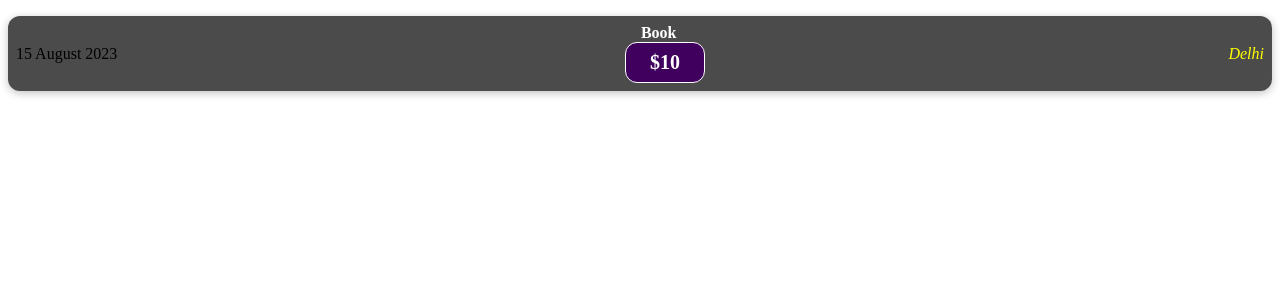
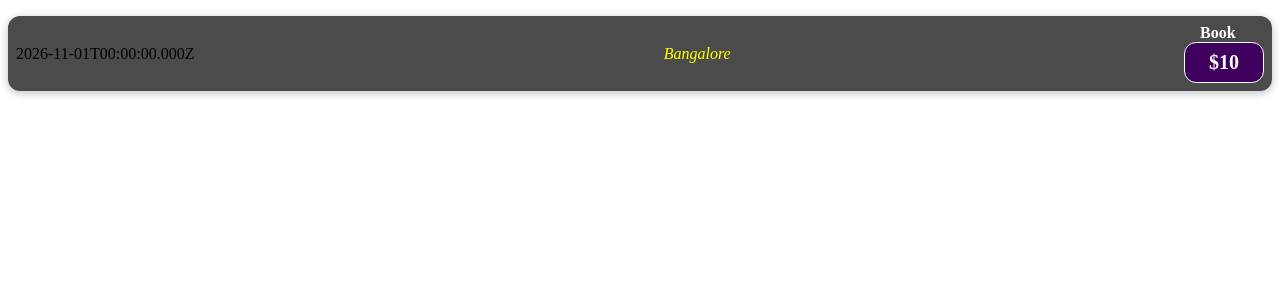
Before and after one commit to aimgodheretest/Sharpener-React-Learning-Module, a React (Vite) app: page / in a window 1280 px wide. Shown: the top 300 px of the page. Built offline with nearby package versions, Linux system fonts and the light colour scheme.

Commit message:
learn how to write JS inside JSX

```diff
--- a/src/components/ExpenseItems.jsx
+++ b/src/components/ExpenseItems.jsx
@@ -1,13 +1,17 @@
 import "./ExpenseItems.css";
 function ExpenseItem() {
+  const expenseDate = new Date(2026, 10, 1).toISOString();
+  const expenseLocation = "Bangalore";
+  const expenseTitle = "Book";
+  const expensePrice = 10;
   return (
     <div className="expense-item">
-      <div>15 August 2023</div>
+      <div>{expenseDate}</div>
+      <div className="expense-item__location">{expenseLocation}</div>
       <div>
-        <h2 className="expense-item__description">Book</h2>
-        <div className="expense-item__price">$10</div>
+        <h2 className="expense-item__description">{expenseTitle}</h2>
+        <div className="expense-item__price">${expensePrice}</div>
       </div>
-      <div className="expense-item__location">Delhi</div>
     </div>
   );
 }
```
